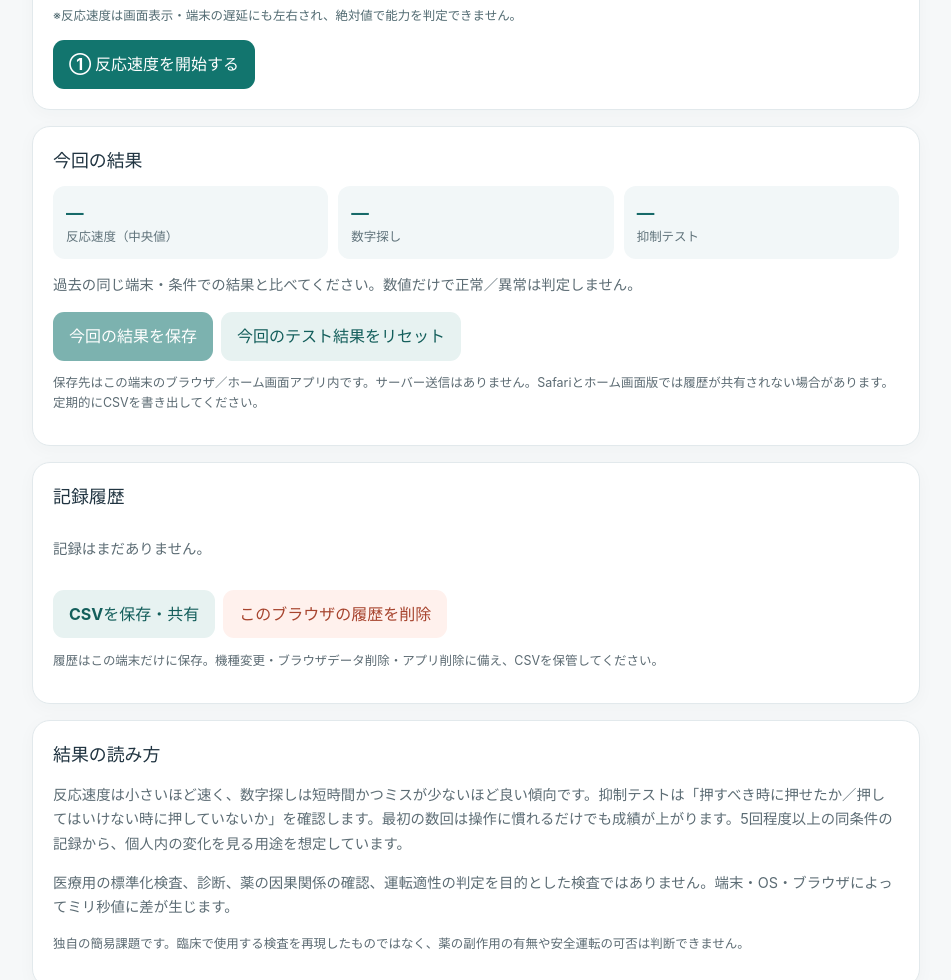
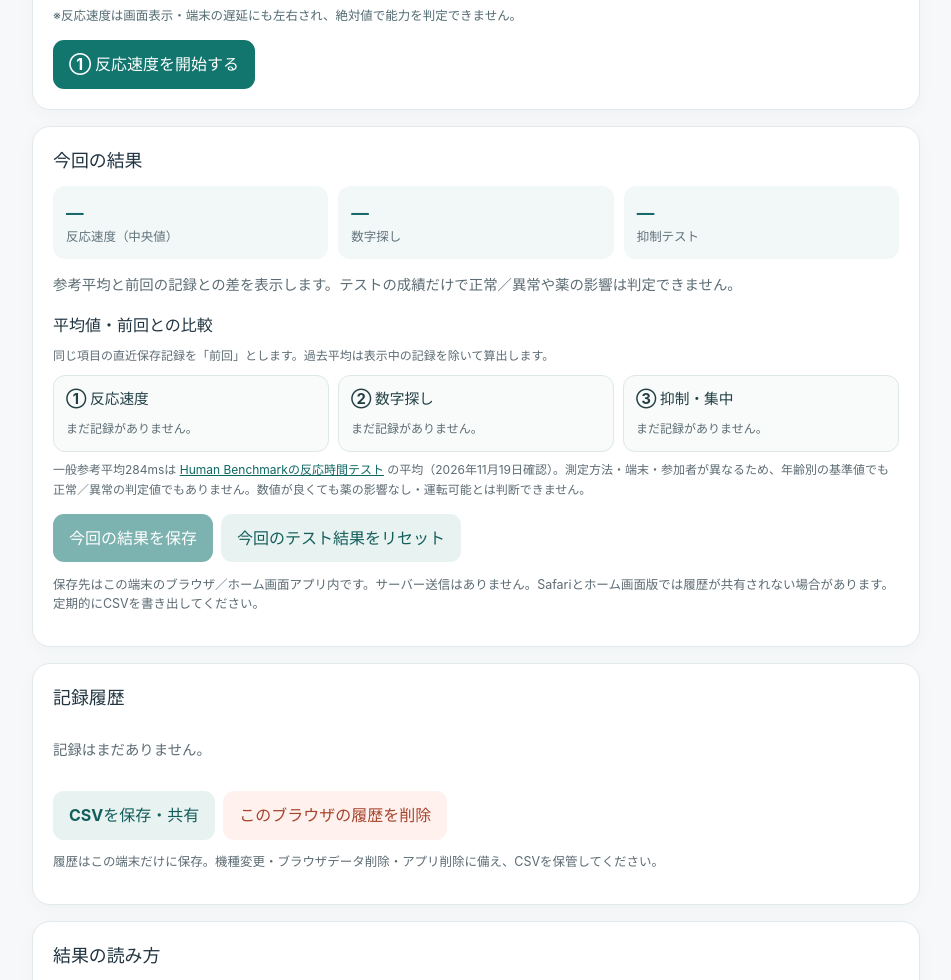
Before and after one commit to xxxelmoxxx/pomo-timer, a plain HTML site: page condition/index.html in a window 1280 px wide. Shown: the part 1120-2100 px from the top of the page, without its empty margins (164-1115 px from the left). Drawn offline with Linux system fonts and the light colour scheme.

Commit message:
Add reference mean and previous-session comparisons to condition check v2.1

```diff
--- a/condition/index.html
+++ b/condition/index.html
@@ -73,10 +73,24 @@ button:disabled{opacity:.55;cursor:default}
 }
 @media(max-width:370px){.test-tab{font-size:.8rem}.test-tab small{font-size:.63rem}.grid{grid-template-columns:1fr 1fr}.number-grid button{min-height:47px}}
 @media(prefers-reduced-motion:reduce){html{scroll-behavior:auto}}
+
+/* v2.1: history and external-reference comparison */
+.comparison-panel{margin:15px 0 0}
+.comparison-panel h3{font-size:1rem;margin:0 0 6px}
+.comparison-grid{display:grid;grid-template-columns:repeat(3,minmax(0,1fr));gap:9px;margin-top:10px}
+.compare-card{background:#f8fbfa;border:1px solid #dde8e7;border-radius:12px;padding:12px;min-width:0}
+.compare-card strong{display:block;font-size:.92rem;color:#233f45}
+.compare-current{font-size:1.1rem;font-weight:750;color:#116a64;margin:6px 0 8px}
+.compare-row{border-top:1px dashed #d6e3e1;padding-top:7px;margin-top:7px}
+.compare-row span{display:block;font-size:.75rem;color:#60727a}
+.compare-row b{display:block;font-size:.86rem;line-height:1.5;font-weight:650;overflow-wrap:anywhere}
+.compare-note{font-size:.75rem;color:#5c6b73;line-height:1.65;margin:8px 0 0}
+.compare-note a{color:#0d6862;text-decoration:underline}
+@media(max-width:700px){.comparison-grid{grid-template-columns:1fr}}
 </style>
 </head>
 <body>
-<header><div class="eyebrow">PERSONAL CONDITION TRACKER • v2.0</div><h1>注意・集中・反応<br>コンディションチェック</h1><p>iPhoneで3つの短いテスト。いつもの自分との変化を記録できます。</p></header>
+<header><div class="eyebrow">PERSONAL CONDITION TRACKER • v2.1</div><h1>注意・集中・反応<br>コンディションチェック</h1><p>iPhoneで3つの短いテスト。いつもの自分との変化を記録できます。</p></header>
 <main class="wrap">
 <section class="panel" id="setupPanel">
 <h2>はじめに <span class="flag">個人用・非医療</span></h2>
@@ -103,7 +117,7 @@ button:disabled{opacity:.55;cursor:default}
 <div class="button-row"><button class="primary" id="startBtn" type="button">① 反応速度を開始する</button><button class="outline hidden" id="abortBtn" type="button">中断</button></div>
 <div class="result-line hidden" id="testResult" aria-live="polite"></div>
 </section>
-<section class="panel"><h2>今回の結果</h2><div class="grid" id="currentMetrics"><div class="metric"><b>—</b><small>反応速度（中央値）</small></div><div class="metric"><b>—</b><small>数字探し（所要秒）</small></div><div class="metric"><b>—</b><small>抑制テスト（正答率）</small></div></div><p class="muted" id="compareText">過去の同じ端末・条件での結果と比べてください。数値だけで正常／異常は判定しません。</p><div class="button-row"><button id="saveBtn" class="primary" type="button" disabled>今回の結果を保存</button><button id="resetBtn" class="secondary" type="button">今回のテスト結果をリセット</button></div><p class="tiny">保存先はこの端末のブラウザ／ホーム画面アプリ内です。サーバー送信はありません。Safariとホーム画面版では履歴が共有されない場合があります。定期的にCSVを書き出してください。</p></section>
+<section class="panel"><h2>今回の結果</h2><div class="grid" id="currentMetrics"><div class="metric"><b>—</b><small>反応速度（中央値）</small></div><div class="metric"><b>—</b><small>数字探し（所要秒）</small></div><div class="metric"><b>—</b><small>抑制テスト（正答率）</small></div></div><p class="muted" id="compareText">参考平均と前回の記録との差を表示します。テストの成績だけで正常／異常や薬の影響は判定できません。</p><div id="comparisonPanel" class="comparison-panel" aria-live="polite"></div><div class="button-row"><button id="saveBtn" class="primary" type="button" disabled>今回の結果を保存</button><button id="resetBtn" class="secondary" type="button">今回のテスト結果をリセット</button></div><p class="tiny">保存先はこの端末のブラウザ／ホーム画面アプリ内です。サーバー送信はありません。Safariとホーム画面版では履歴が共有されない場合があります。定期的にCSVを書き出してください。</p></section>
 <section class="panel"><h2>記録履歴</h2><div class="history" id="historyContainer"><p class="muted">記録はまだありません。</p></div><div class="button-row"><button class="secondary" id="csvBtn" type="button">CSVを保存・共有</button><button class="danger" id="clearBtn" type="button">このブラウザの履歴を削除</button></div><p class="tiny" id="storageNotice">履歴はこの端末だけに保存。機種変更・ブラウザデータ削除・アプリ削除に備え、CSVを保管してください。</p></section>
 <section class="panel"><h2>結果の読み方</h2><p class="muted">反応速度は小さいほど速く、数字探しは短時間かつミスが少ないほど良い傾向です。抑制テストは「押すべき時に押せたか／押してはいけない時に押していないか」を確認します。最初の数回は操作に慣れるだけでも成績が上がります。5回程度以上の同条件の記録から、個人内の変化を見る用途を想定しています。</p><p class="muted">医療用の標準化検査、診断、薬の因果関係の確認、運転適性の判定を目的とした検査ではありません。端末・OS・ブラウザによってミリ秒値に差が生じます。</p><p class="tiny">独自の簡易課題です。臨床で使用する検査を再現したものではなく、薬の副作用の有無や安全運転の可否は判断できません。</p></section>
 </main>
@@ -137,7 +151,43 @@ $('stage').addEventListener('pointerdown',e=>{if(!active)return;e.preventDefault
 $('stage').addEventListener('keydown',e=>{if(!active||!(e.key===' '||e.key==='Enter'))return;e.preventDefault();if(e.repeat)return;if(selected==='reaction')onReactionTap();else if(selected==='inhibit')onInhibitTap()});
 tabs.forEach(t=>t.addEventListener('click',()=>select(t.dataset.test)));
 $('startBtn').addEventListener('click',start);$('abortBtn').addEventListener('click',abort);
-function updateMetrics(){const r=results.reaction,s=results.search,i=results.inhibit;$('currentMetrics').innerHTML=`<div class="metric"><b>${r&&r.medianMs!=null?Math.round(r.medianMs)+' ms':'—'}</b><small>反応速度（中央値）${r?' / 無反応 '+r.misses+'回':''}</small></div><div class="metric"><b>${s?s.seconds.toFixed(1)+' 秒':'—'}</b><small>数字探し ${s?' / ミス '+s.errors+'回':''}</small></div><div class="metric"><b>${i?i.accuracy+'%':'—'}</b><small>抑制テスト ${i?' / 誤タップ '+i.falseAlarms+'回':''}</small></div>`;const done=Object.keys(results).length;$('completedPill').textContent=done+' / 3 完了';$('saveBtn').disabled=done===0 || lastSavedFingerprint===JSON.stringify(results);const history=loadHistory();if(r&&history.length){const past=history.filter(h=>h.reaction&&h.reaction.medianMs!=null).slice(-5).map(h=>h.reaction.medianMs);if(past.length>=3){const ref=median(past);$('compareText').textContent='参考：直近'+past.length+'件の反応速度の中央値 '+Math.round(ref)+' ms ／ 今回 '+Math.round(r.medianMs)+' ms。測定条件や練習効果の違いに注意。';return}}$('compareText').textContent='過去の同じ端末・条件での結果と比べてください。数値だけで正常／異常は判定しません。'}
+function updateMetrics(){const r=results.reaction,s=results.search,i=results.inhibit;$('currentMetrics').innerHTML=`<div class="metric"><b>${r&&r.medianMs!=null?Math.round(r.medianMs)+' ms':'—'}</b><small>反応速度（中央値）${r?' / 無反応 '+r.misses+'回':''}</small></div><div class="metric"><b>${s?s.seconds.toFixed(1)+' 秒':'—'}</b><small>数字探し ${s?' / ミス '+s.errors+'回':''}</small></div><div class="metric"><b>${i?i.accuracy+'%':'—'}</b><small>抑制テスト ${i?' / 誤タップ '+i.falseAlarms+'回':''}</small></div>`;const done=Object.keys(results).length;$('completedPill').textContent=done+' / 3 完了';$('saveBtn').disabled=done===0 || lastSavedFingerprint===JSON.stringify(results);renderComparison()}
+
+function comparisonNumber(kind,record){if(!record || typeof record!=='object')return null;const n=kind==='reaction'?record.medianMs:kind==='search'?record.seconds:record.accuracy;return typeof n==='number'&&Number.isFinite(n)?n:null}
+function comparisonFormat(kind,value){if(value==null)return '—';return kind==='search'?value.toFixed(1)+' 秒':kind==='inhibit'?Math.round(value)+'%':Math.round(value)+' ms'}
+function comparisonDifference(kind,now,past){const diff=now-past,unit=kind==='reaction'?' ms':kind==='search'?' 秒':' ポイント';const round=kind==='search'?Math.round(diff*10)/10:Math.round(diff);if(Math.abs(round)<(kind==='search'?0.05:0.5))return '差 0'+unit;const dir=kind==='inhibit'?(round>0?'高い':'低い'):(round>0?'長い':'短い');return '差 '+(round>0?'+':'')+round+unit+'（'+dir+'）'}
+function renderComparison(){
+ const history=loadHistory();
+ const saved=lastSavedFingerprint!==null && lastSavedFingerprint===JSON.stringify(results) && Object.keys(results).length>0;
+ const tests=[['reaction','① 反応速度'],['search','② 数字探し'],['inhibit','③ 抑制・集中']];
+ const cards=tests.map(([kind,label])=>{
+  const eligible=history.filter(h=>comparisonNumber(kind,h?.[kind])!==null);
+  const currentFromTest=comparisonNumber(kind,results[kind]);
+  let current=currentFromTest;
+  let previousRows=eligible;
+  let origin=currentFromTest!==null?(saved?'今回（保存済み）':'今回（未保存）'):'最新の保存記録';
+  if(currentFromTest===null && eligible.length){
+   current=comparisonNumber(kind,eligible[eligible.length-1][kind]);
+   previousRows=eligible.slice(0,-1);
+  }else if(currentFromTest!==null && saved && eligible.length){
+   const last=comparisonNumber(kind,eligible[eligible.length-1][kind]);
+   if(last===currentFromTest)previousRows=eligible.slice(0,-1);
+  }
+  if(current===null)return '<article class="compare-card"><strong>'+label+'</strong><p class="compare-note">まだ記録がありません。</p></article>';
+  const past=previousRows.map(h=>comparisonNumber(kind,h[kind]));
+  const last=past.length?past[past.length-1]:null;
+  const avg=past.length?past.reduce((a,b)=>a+b,0)/past.length:null;
+  const prevText=last===null?'前回記録なし':comparisonFormat(kind,last)+' ／ '+comparisonDifference(kind,current,last);
+  const avgText=avg===null?'過去記録なし':comparisonFormat(kind,avg)+' ／ '+comparisonDifference(kind,current,avg);
+  const external=kind==='reaction'
+   ? '<div class="compare-row"><span>一般サイトの参考平均（年齢補正なし）</span><b>284 ms ／ 今回との差 '+(Math.round(current-284)>0?'+':'')+Math.round(current-284)+' ms</b></div>'
+   : '<div class="compare-row"><span>一般の平均値</span><b>比較できる標準値なし（独自テスト）</b></div>';
+  return '<article class="compare-card"><strong>'+label+'</strong><div class="compare-current">'+origin+'：'+comparisonFormat(kind,current)+'</div>'+
+   '<div class="compare-row"><span>前回の保存記録</span><b>'+prevText+'</b></div>'+
+   '<div class="compare-row"><span>自分の過去平均（'+past.length+'回）</span><b>'+avgText+'</b></div>'+external+'</article>';
+ });
+ $('comparisonPanel').innerHTML='<h3>平均値・前回との比較</h3><p class="compare-note">同じ項目の直近保存記録を「前回」とします。過去平均は表示中の記録を除いて算出します。</p><div class="comparison-grid">'+cards.join('')+'</div><p class="compare-note">一般参考平均284msは <a href="https://humanbenchmark.com/tests/reactiontime/statistics" target="_blank" rel="noopener noreferrer">Human Benchmarkの反応時間テスト</a> の平均（2026年11月19日確認）。測定方法・端末・参加者が異なるため、年齢別の基準値でも正常／異常の判定値でもありません。数値が良くても薬の影響なし・運転可能とは判断できません。</p>';
+}
 function loadHistory(){try{const v=JSON.parse(localStorage.getItem(storeKey)||'[]');return Array.isArray(v)?v:[]}catch(e){return []}}
 function writeHistory(rows){try{localStorage.setItem(storeKey,JSON.stringify(rows));return true}catch(e){$('storageNotice').textContent='この環境では履歴を保存できません。CSV書き出しを使ってください。';return false}}
 function record(){if(!Object.keys(results).length)return;const hours=$('sleepHours').value.trim();if(hours&&(!Number.isFinite(Number(hours))||+hours<0||+hours>24)){alert('睡眠時間は0～24時間で入力してください。');return}const history=loadHistory();const entry={timestamp:new Date().toISOString(),sleep:$('sleep').value,fatigue:$('fatigue').value,sleepHours:hours,note:$('notes').value.trim(),reaction:results.reaction||null,search:results.search||null,inhibit:results.inhibit||null};history.push(entry);if(writeHistory(history.slice(-100))){lastSavedFingerprint=JSON.stringify(results);updateMetrics();status('今回の結果を保存しました。');renderHistory()}else alert('保存できませんでした。CSV書き出しは利用できます。')}
--- a/condition/sw.js
+++ b/condition/sw.js
@@ -1,4 +1,4 @@
-const CACHE = 'condition-check-v2-20261119';
+const CACHE = 'condition-check-v2.1-20261119';
 const ASSETS = ['./','./index.html','./manifest.webmanifest','./assets/icon-192.png','./assets/icon-512.png'];
 self.addEventListener('install',event=>{event.waitUntil(caches.open(CACHE).then(c=>c.addAll(ASSETS)));self.skipWaiting()});
 self.addEventListener('activate',event=>{event.waitUntil(caches.keys().then(keys=>Promise.all(keys.filter(k=>k.startsWith('condition-check-')&&k!==CACHE).map(k=>caches.delete(k)))));self.clients.claim()});
```
